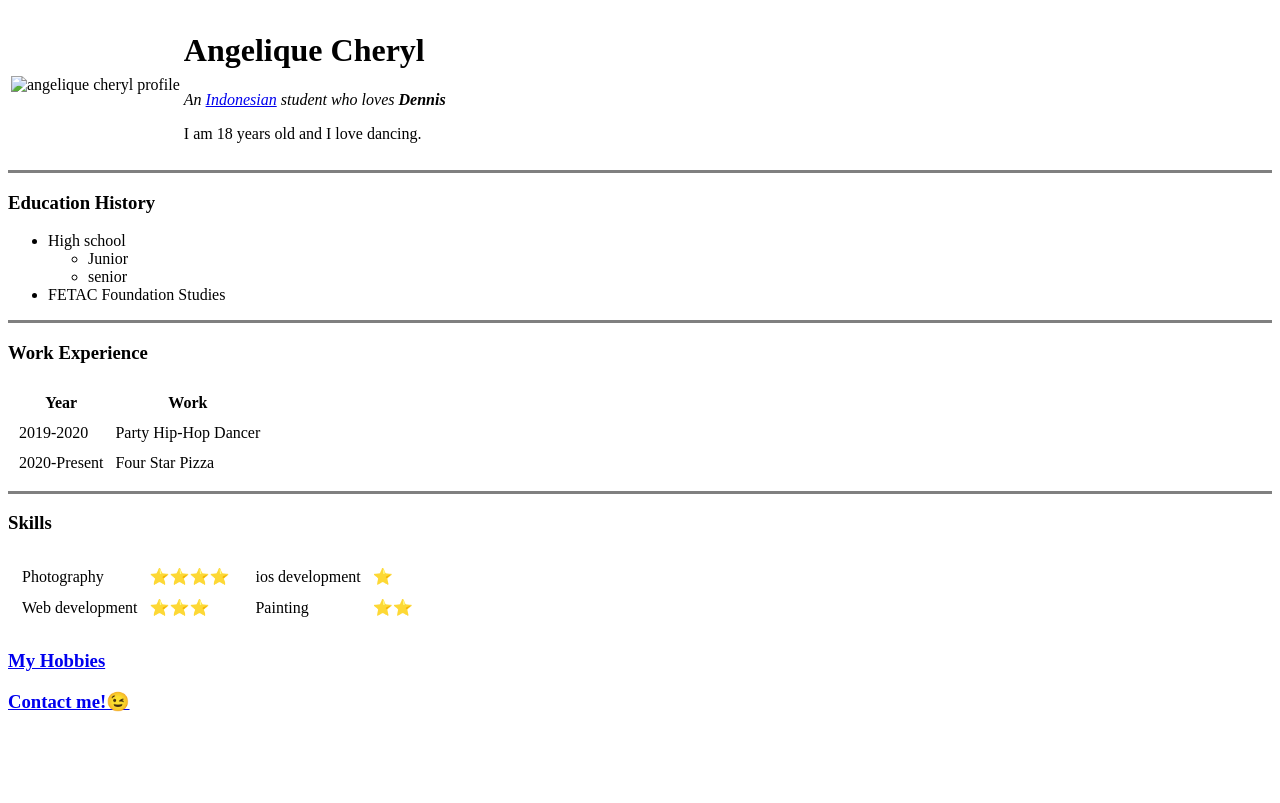
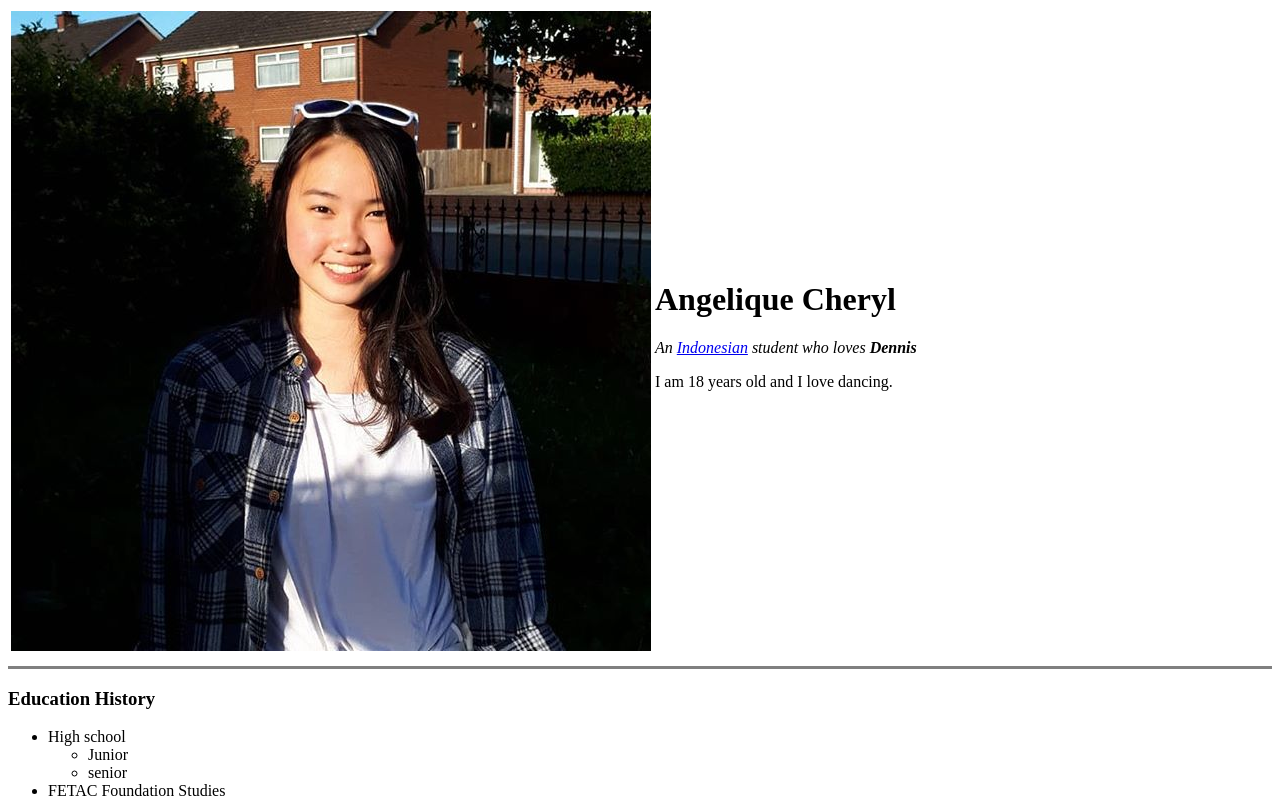
Before and after one commit to Angelique28/My-Profile, a plain HTML site: page index.html in a window 1280 px wide. Shown: the top 803 px of the page. Drawn offline with Linux system fonts and the light colour scheme.

Commit message:
Update index.html

```diff
--- a/index.html
+++ b/index.html
@@ -9,7 +9,7 @@
 <body>
   <table>
     <tr>
-      <td><img src="images/Angelique profile.jpg" alt="angelique cheryl profile"></td>
+      <td><img src="Angelique profile.jpg" alt="angelique cheryl profile"></td>
       <td><h1>Angelique Cheryl</h1>
       <p><em>An  <a href="https://en.wikipedia.org/wiki/Indonesia">Indonesian</a> student who loves <strong>Dennis</strong></em></p>
       <p>I am 18 years old and I love dancing.</p></td>
```
